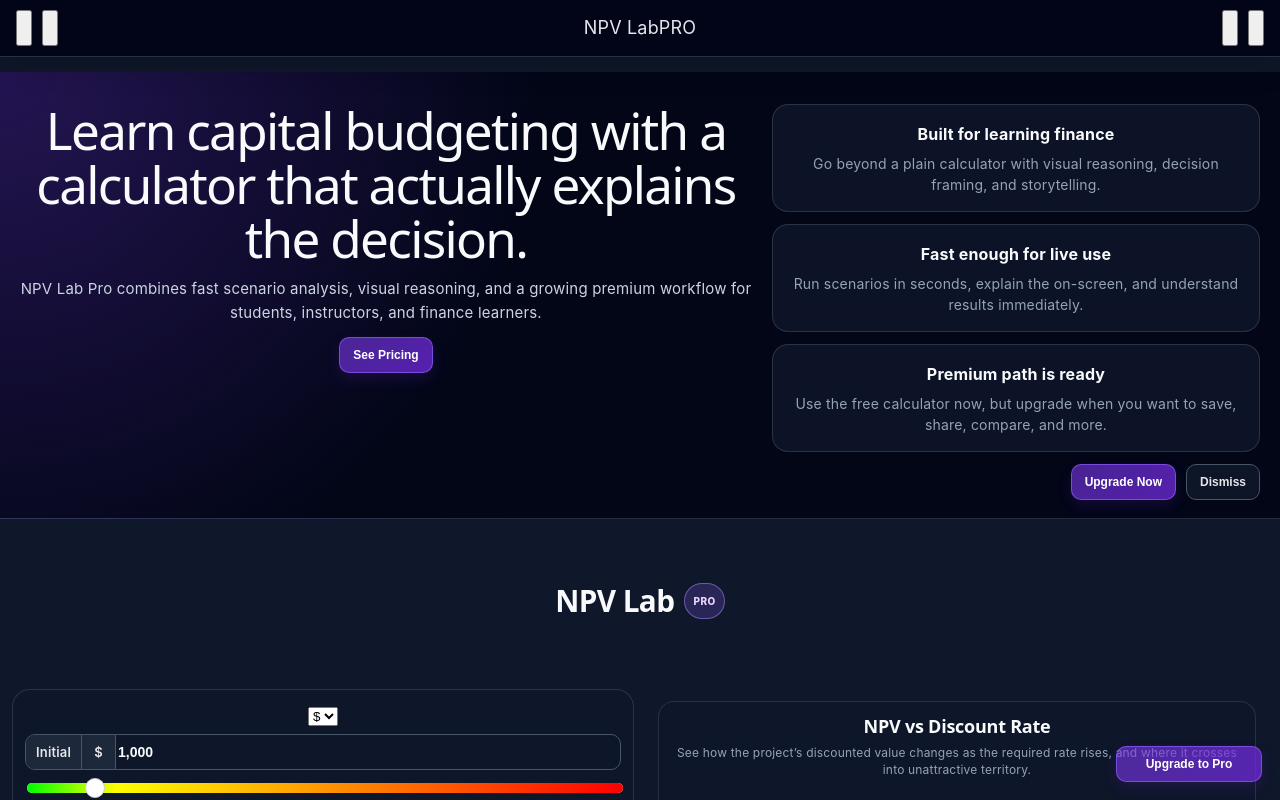
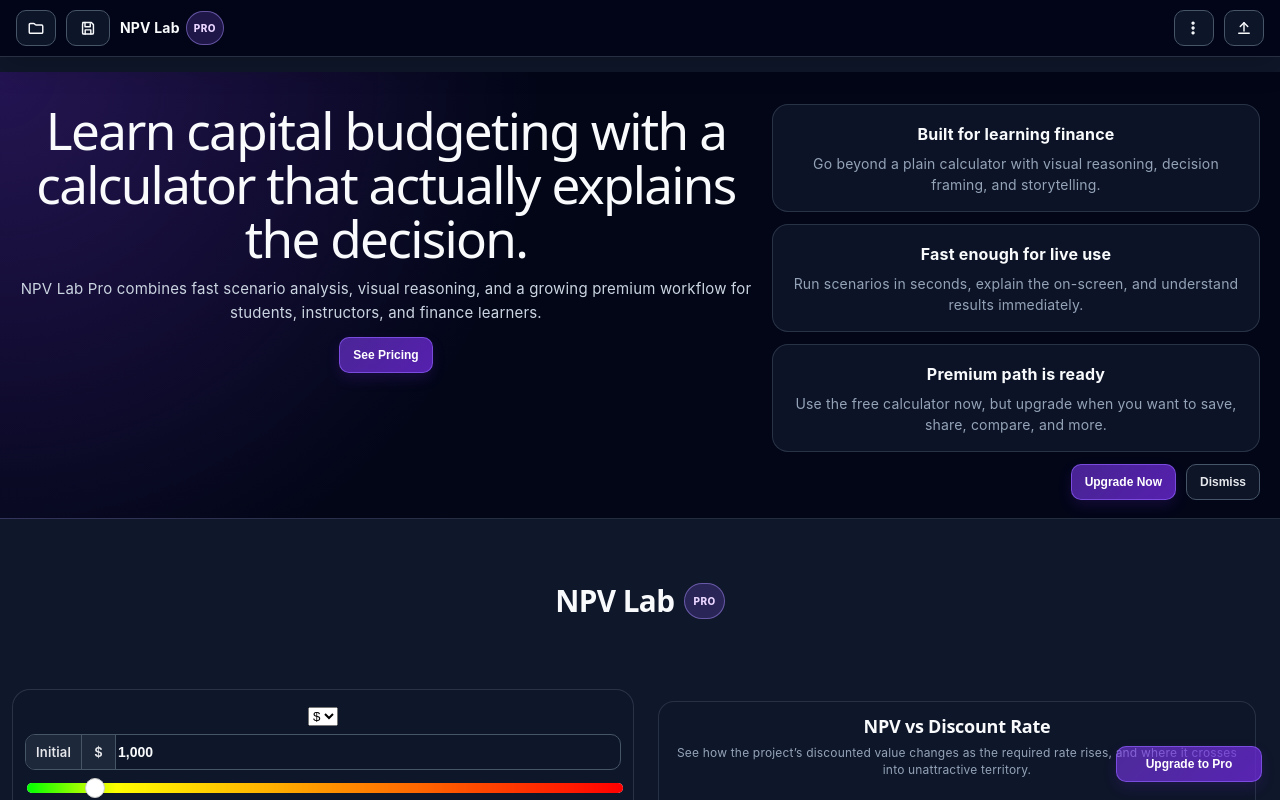
Before and after one commit to armstrma/npv-calculator, a React (Vite) app: page / in a window 1280 px wide. Shown: the top 800 px of the page. Built offline with nearby package versions, Linux system fonts and the light colour scheme.

Commit message:
Fix shared desktop toolbar styling

```diff
--- a/src/App.css
+++ b/src/App.css
@@ -149,6 +149,122 @@ input[type="range"]::-moz-range-thumb {
   padding: 8px 10px;
   background: rgba(2, 6, 23, 0.96);
   border-bottom: 1px solid rgba(71, 85, 105, 0.55);
+}
+
+.mobile-topbar-action {
+  min-height: 38px;
+  border-radius: 10px;
+  border: 1px solid #475569;
+  background: rgba(15, 23, 42, 0.92);
+  color: #f8fafc;
+  display: inline-flex;
+  align-items: center;
+  justify-content: center;
+  gap: 6px;
+  padding: 0 10px;
+  cursor: pointer;
+}
+
+.mobile-topbar-action-left {
+  justify-content: flex-start;
+}
+
+.mobile-topbar-action-right {
+  justify-content: flex-end;
+}
+
+.mobile-topbar-icon-glyph {
+  font-size: 16px;
+  line-height: 1;
+}
+
+.mobile-topbar-icon-svg {
+  width: 18px;
+  height: 18px;
+  stroke: currentColor;
+  fill: none;
+  stroke-width: 1.9;
+  stroke-linecap: round;
+  stroke-linejoin: round;
+  flex: 0 0 auto;
+}
+
+.mobile-topbar-brand {
+  min-width: 0;
+  display: inline-flex;
+  align-items: center;
+  justify-content: center;
+  gap: 6px;
+}
+
+.mobile-topbar-title {
+  min-width: 0;
+  color: #f8fafc;
+  font-size: 14px;
+  font-weight: 700;
+  white-space: nowrap;
+  overflow: hidden;
+  text-overflow: ellipsis;
+}
+
+.mobile-topbar-pro-badge {
+  display: inline-flex;
+  align-items: center;
+  justify-content: center;
+  padding: 3px 7px;
+  border-radius: 999px;
+  background: rgba(139, 92, 246, 0.22);
+  border: 1px solid rgba(167, 139, 250, 0.5);
+  color: #e9d5ff;
+  font-size: 10px;
+  font-weight: 800;
+  letter-spacing: 0.05em;
+}
+
+.mobile-topbar-save {
+  min-height: 38px;
+  padding: 0 12px;
+}
+
+.mobile-topbar-menu-wrap {
+  position: relative;
+}
+
+.mobile-topbar-menu {
+  position: absolute;
+  top: calc(100% + 8px);
+  right: 0;
+  min-width: 180px;
+  padding: 6px;
+  border-radius: 12px;
+  border: 1px solid rgba(71, 85, 105, 0.55);
+  background: rgba(15, 23, 42, 0.98);
+  box-shadow: 0 12px 24px rgba(0, 0, 0, 0.28);
+}
+
+.mobile-topbar-menu-left {
+  left: 0;
+  right: auto;
+}
+
+.mobile-topbar-menu-item {
+  width: 100%;
+  border: 0;
+  background: transparent;
+  color: #f8fafc;
+  text-align: left;
+  padding: 10px 12px;
+  border-radius: 10px;
+  font-size: 12px;
+}
+
+.mobile-topbar-menu-item:hover {
+  background: rgba(30, 41, 59, 0.95);
+}
+
+.mobile-topbar-menu-item-success {
+  color: #86efac;
+  background: rgba(34, 197, 94, 0.12);
 }
 
 .mobile-topbar-shell-desktop {
```
